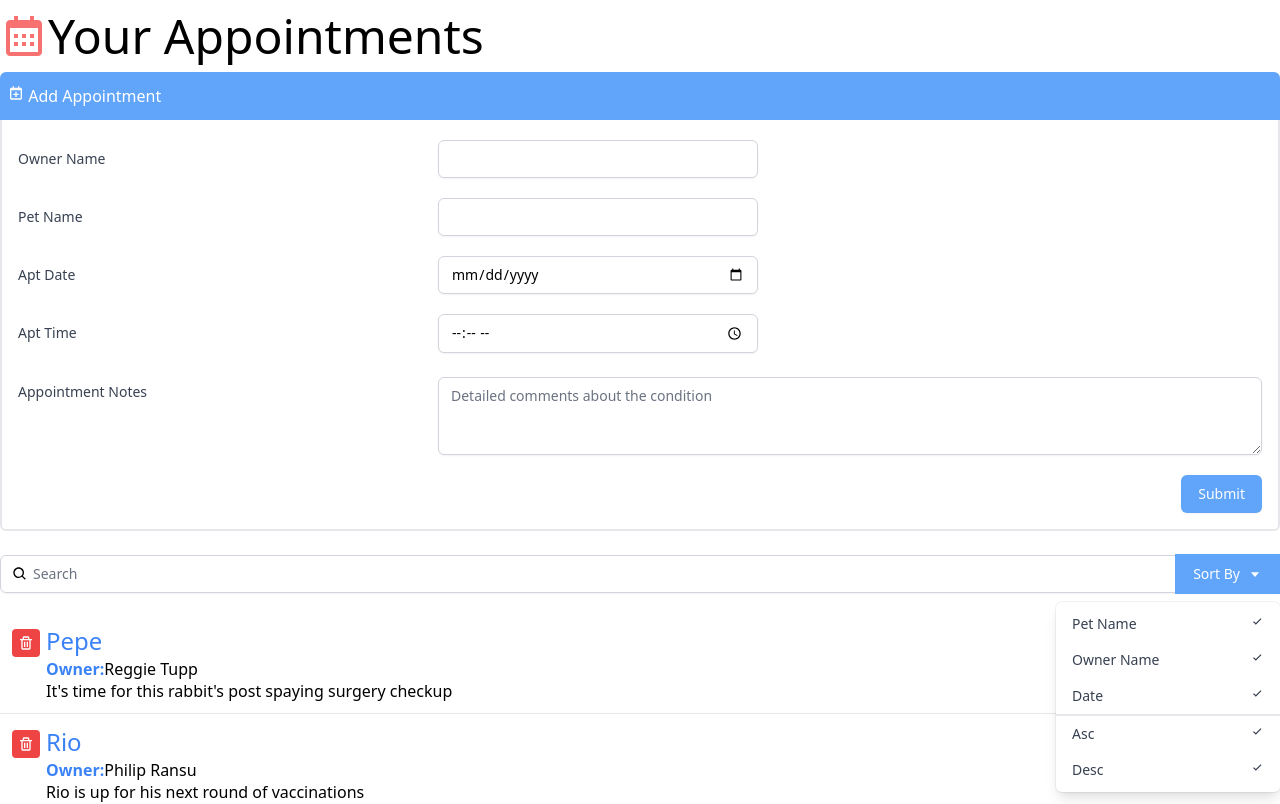
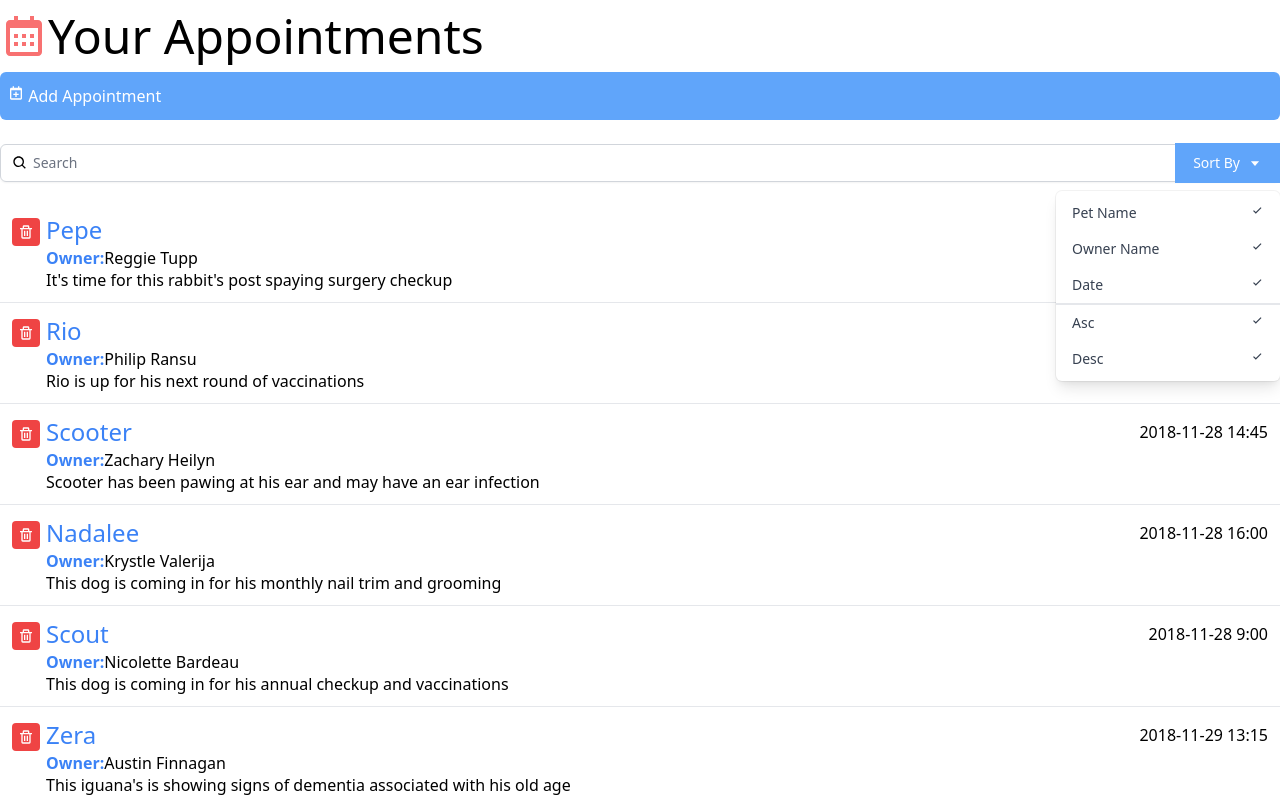
Before and after one commit to ARBUCHELI/REACTINTERFACE-REFACTORED, a React (Create React App) app: page / in a window 1280 px wide. Shown: the top 804 px of the page. Built offline with nearby package versions, Linux system fonts and the light colour scheme.

Commit message:
feat: sort and search - The useState Hook and conditional

```diff
--- a/src/components/AddApointment.js
+++ b/src/components/AddApointment.js
@@ -1,11 +1,16 @@
 import { BiCalendarPlus } from "react-icons/bi";
+import { useState } from 'react';
 
 const AddApointment = () => {
+    let [toggleForm, setToggleForm] = useState(false)
     return (
         <div>
-        <button className="bg-blue-400 text-white px-2 py-3 w-full text-left rounded-t-md">
+          <button onClick={() => { setToggleForm(!toggleForm) }}
+            className={`bg-blue-400 text-white px-2 py-3 w-full text-left rounded-t-md ${toggleForm ? 'rounded-t-md': 'rounded-md'}`}>
             <div><BiCalendarPlus className="inline-block align-text-top" />  Add Appointment</div>
           </button>
+          {
+            toggleForm &&
             <div className="border-r-2 border-b-2 border-l-2 border-light-blue-500 rounded-b-md pl-4 pr-4 pb-4">
               <div className="sm:grid sm:grid-cols-3 sm:gap-4 sm:items-start  sm:pt-5">
                 <label htmlFor="ownerName" className="block text-sm font-medium text-gray-700 sm:mt-px sm:pt-2">
@@ -57,7 +62,6 @@
                 </div>
               </div>
 
-
               <div className="pt-5">
                 <div className="flex justify-end">
                   <button type="submit" className="ml-3 inline-flex justify-center py-2 px-4 border border-transparent shadow-sm text-sm font-medium rounded-md text-white bg-blue-400 hover:bg-blue-700 focus:outline-none focus:ring-2 focus:ring-offset-2 focus:ring-blue-400">
@@ -66,6 +70,7 @@
                 </div>
               </div>
             </div>
+          }
         </div>
     )
 }
```
Lines whose indentation alone changed are shown as unchanged.
